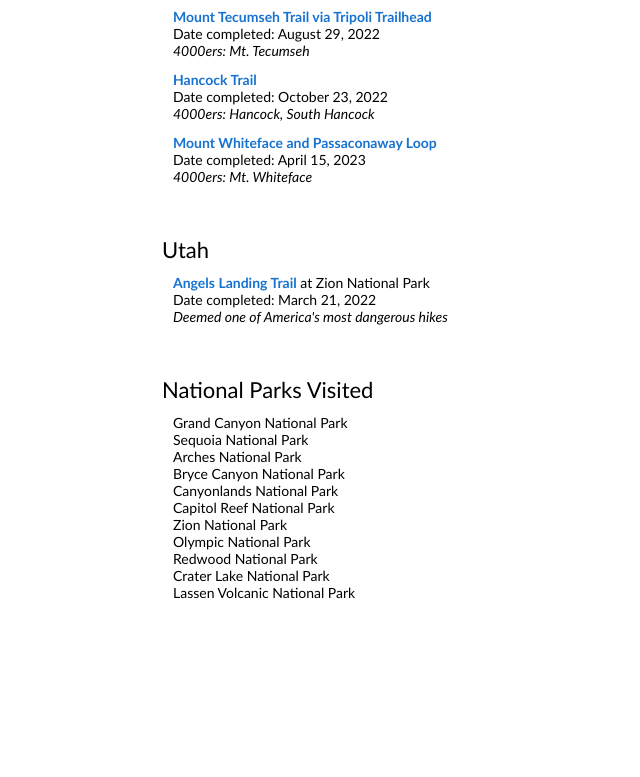
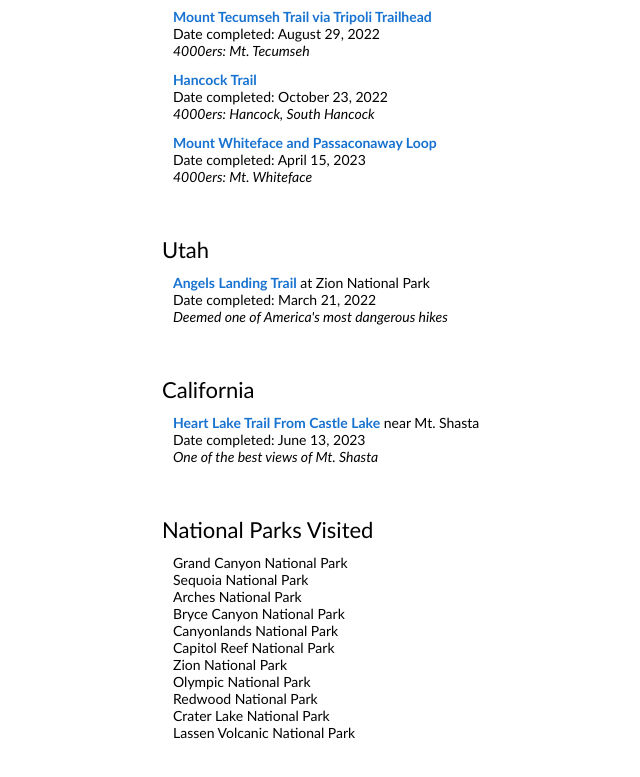
Before and after one commit to rmadhukara/rmadhukara.github.io, a plain HTML site: page hiking.html in a window 1280 px wide. Shown: the part 491-1268 px from the top of the page, without its empty margins (98-738 px from the left). Before the commit the page ends 1131 px from the top, so only its background shows below. Drawn offline with Linux system fonts and the light colour scheme.

Commit message:
Update hiking.html

```diff
--- a/hiking.html
+++ b/hiking.html
@@ -28,7 +28,7 @@
           <tbody>
             <tr>
               <td style="padding:20px;width:100%;vertical-align:middle">
-                <heading>White Mountains</heading>
+                <heading>White Mountains of New Hampshire</heading>
                 <p>Counter: 9/48 of the 4000ers completed!</p>
 
                 <table style="width:100%;border:0px;border-spacing:10px;border-collapse:separate;margin-right:auto;margin-left:auto;">
@@ -161,6 +161,35 @@
           </tbody>
         </table>
 
+	<table style="width:100%;border:0px;border-spacing:0px;border-collapse:separate;margin-right:auto;margin-left:auto;">
+          <tbody>
+            <tr>
+              <td style="padding:20px;width:100%;vertical-align:middle">
+                <heading>California</heading>
+
+                <table style="width:100%;border:0px;border-spacing:10px;border-collapse:separate;margin-right:auto;margin-left:auto;">
+                  <tbody>
+
+                    <tr>
+                      <td>
+                        <a href="https://www.alltrails.com/trail/us/california/heart-lake-trail-from-castle-lake">
+                          <papertitle>Heart Lake Trail From Castle Lake</papertitle>
+                        </a> near Mt. Shasta
+                        <br>
+                        Date completed: June 13, 2023
+                        <br>
+                        <em>One of the best views of Mt. Shasta</em>
+                      </td>
+                    </tr>
+
+                  </tbody>
+                </table>
+
+              </td>
+            </tr>
+          </tbody>
+        </table>
+
         <table style="width:100%;border:0px;border-spacing:0px;border-collapse:separate;margin-right:auto;margin-left:auto;">
           <tbody>
             <tr>
```
